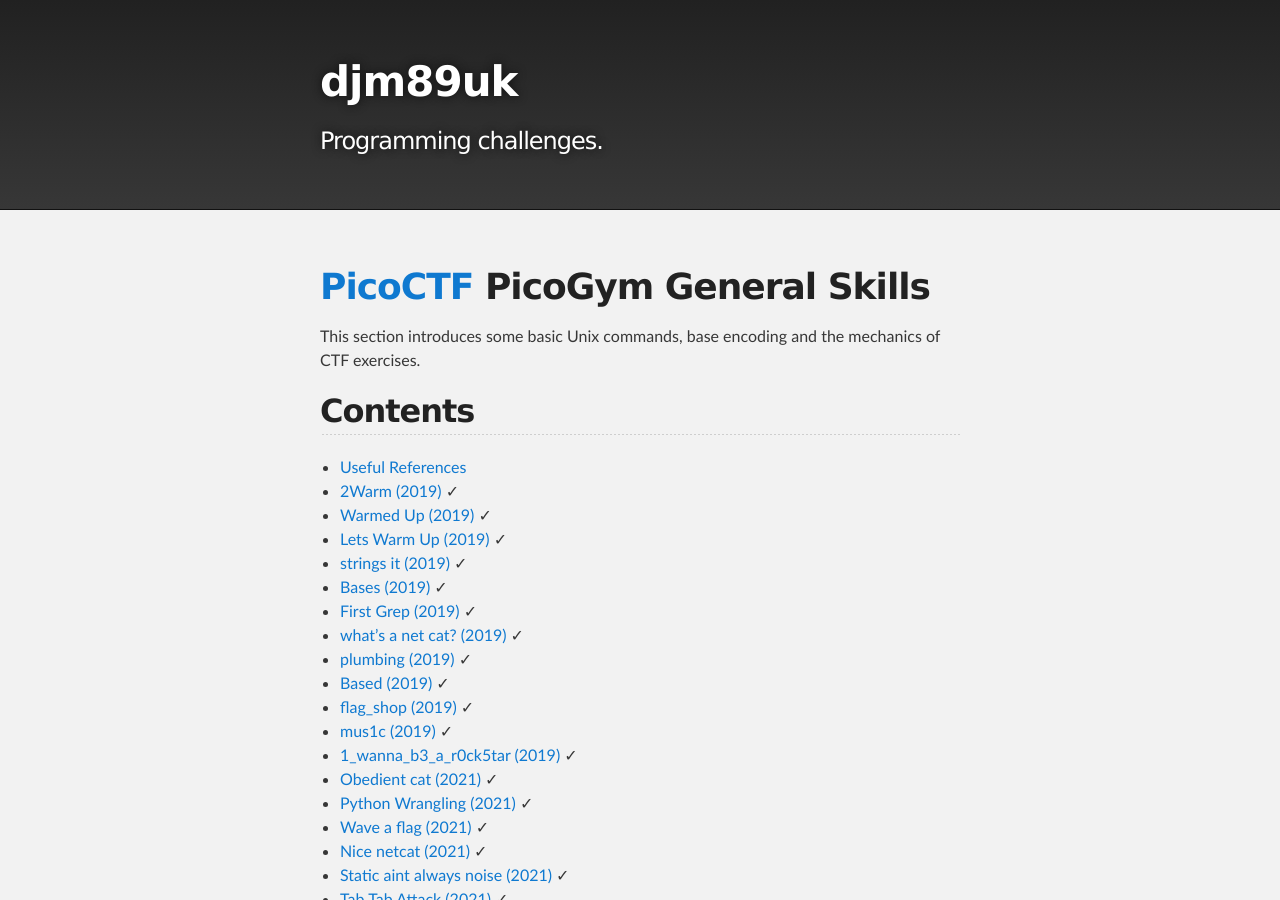
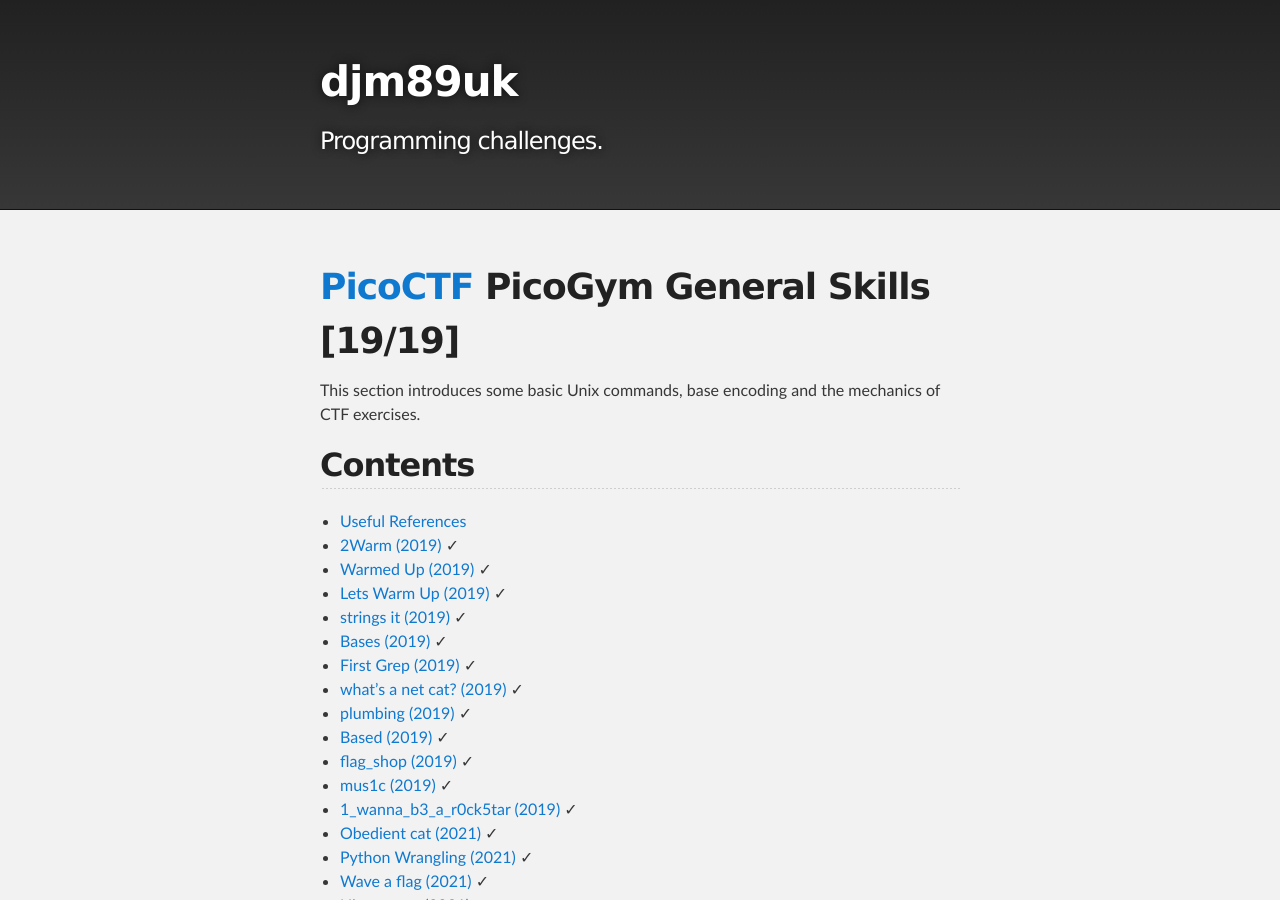
Before and after one commit to djm89uk/djm89uk.github.io, a Jekyll site: the page built from picogym_gs.md, in a window 1280 px wide and 900 px high. Built offline with Jekyll 4.4.1, drawn with Linux system fonts in a browser that asks for light colours; our own code applies the rules of GitHub Pages for plain Markdown files; formulas are drawn with MathJax 3.

Commit message:
Update picogym_gs.md

```diff
--- a/picogym_gs.md
+++ b/picogym_gs.md
@@ -1,4 +1,4 @@
-# [PicoCTF](./picoctf.md) PicoGym General Skills
+# [PicoCTF](./picoctf.md) PicoGym General Skills [19/19]
 
 This section introduces some basic Unix commands, base encoding and the mechanics of CTF exercises.
 
```
